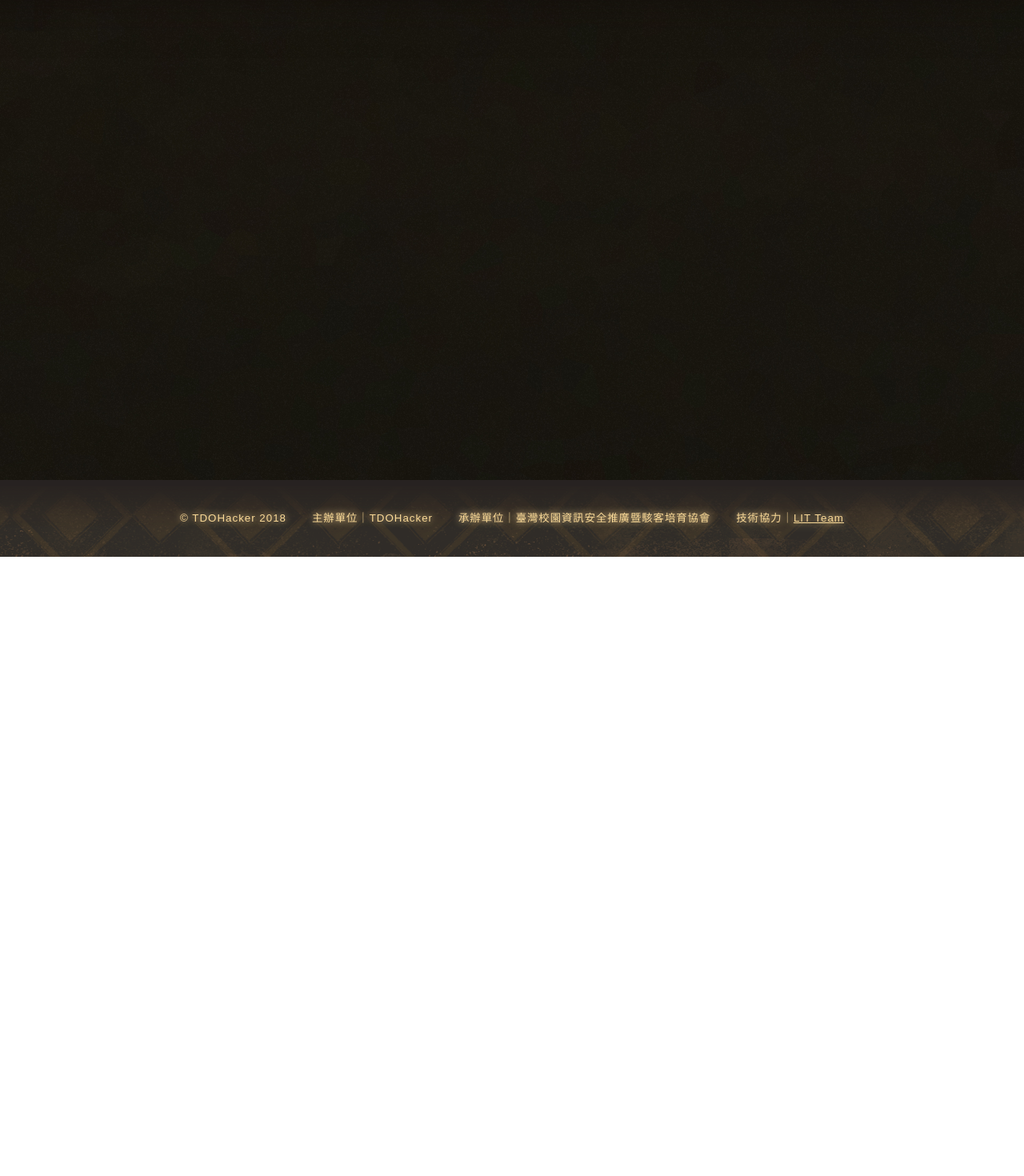
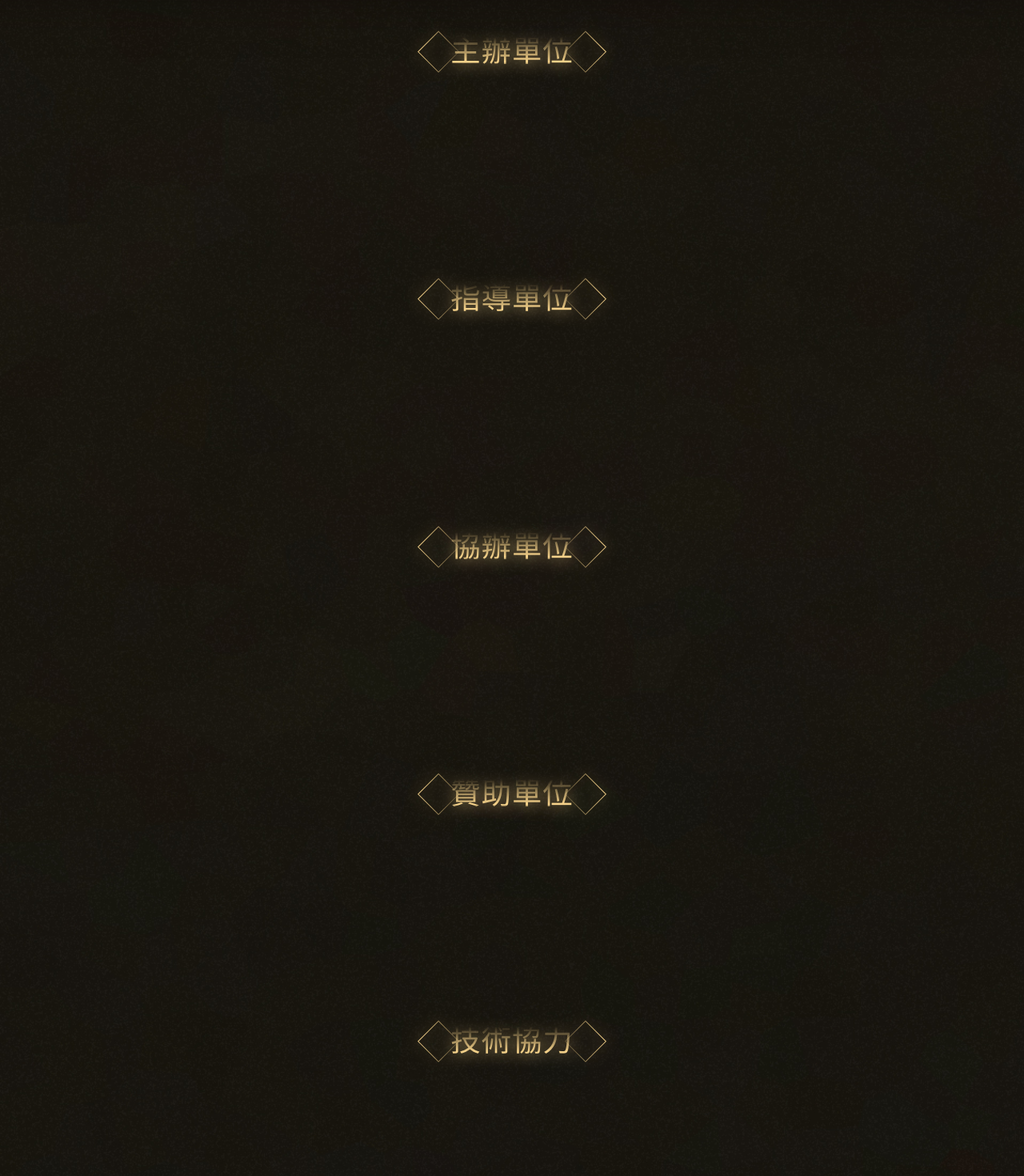
Before and after one commit to tdoh/tdoh.online, a Vue app: page /support in a window 1280 px wide. Shown: the part 200-1670 px from the top of the page at 80% size. Before the commit the page ends 896 px from the top, so only its background shows below. Built offline with nearby package versions, Linux system fonts and the light colour scheme; a web font is replaced by a local one.

Commit message:
Content: update content

```diff
--- a/src/views/Active.vue
+++ b/src/views/Active.vue
@@ -1,6 +1,21 @@
 <template>
   <div>
-
+    <div class="spotlight">
+      <div class="spotlight-box">
+        <h1 class="title symbol">駭客地下黑暗商城</h1>
+        <div class="content">
+          <p class="says">「你好啊大哥哥，真沒想到你可以來到駭客地下城呢！不過就到這裡為止了，接下來由各式煉獄困境來對付你吧！當然 … 如果勇者你能突破困境，我也不會虧待你的，顆顆！」</p>
+          <p>解出部署在場地的實體題目 / 虛擬題目獲得 Flag 上交到「暗黑商城」（位於國際會議廳的攤位）即可換取本年度駭客地下城專屬的特色紀念品！</p>
+        </div>
+      </div>
+      <div class="spotlight-box">
+        <h1 class="title symbol">TDOH-WorkShop</h1>
+        <div class="content no-indent center">
+          <p>這邊貌似沒有出售黑產。</p>
+          <p class="hide">你確定嗎？</p>
+        </div>
+      </div>
+    </div>
   </div>
 </template>
 
--- a/src/views/FloorMap.vue
+++ b/src/views/FloorMap.vue
@@ -1,6 +1,10 @@
 <template>
   <div>
-
+    <div class="spotlight">
+      <div class="spotlight-box">
+        <h1 class="title symbol">場地平面圖</h1>
+      </div>
+    </div>
   </div>
 </template>
 
--- a/src/views/Support.vue
+++ b/src/views/Support.vue
@@ -1,6 +1,37 @@
 <template>
   <div>
-
+    <div class="spotlight">
+      <div class="spotlight-box">
+        <h1 class="title symbol">主辦單位</h1>
+        <div class="content">
+          <p></p>
+        </div>
+      </div>
+      <div class="spotlight-box">
+        <h1 class="title symbol">指導單位</h1>
+        <div class="content">
+          <p></p>
+        </div>
+      </div>
+      <div class="spotlight-box">
+        <h1 class="title symbol">協辦單位</h1>
+        <div class="content">
+          <p></p>
+        </div>
+      </div>
+      <div class="spotlight-box">
+        <h1 class="title symbol">贊助單位</h1>
+        <div class="content">
+          <p></p>
+        </div>
+      </div>
+      <div class="spotlight-box">
+        <h1 class="title symbol">技術協力</h1>
+        <div class="content">
+          <p></p>
+        </div>
+      </div>
+    </div>
   </div>
 </template>
 
--- a/src/views/Team.vue
+++ b/src/views/Team.vue
@@ -1,6 +1,10 @@
 <template>
   <div>
-
+    <div class="spotlight">
+      <div class="spotlight-box">
+        <h1 class="title symbol">工作團隊</h1>
+      </div>
+    </div>
   </div>
 </template>
 
--- a/src/views/Traffic.vue
+++ b/src/views/Traffic.vue
@@ -1,6 +1,14 @@
 <template>
   <div>
-
+    <div class="spotlight">
+      <div class="spotlight-box">
+        <div class="title symbol">交通資訊</div>
+      </div>
+      <div class="spotlight-map">
+        <img class="map" src="../assets/images/paper.png" alt="">
+        <iframe src="https://www.google.com/maps/embed?pb=!1m14!1m8!1m3!1d14725.429635784727!2d120.2908224!3d22.6777352!3m2!1i1024!2i768!4f13.1!3m3!1m2!1s0x346e050a5586c935%3A0xbf3a2e2c964d999!2z6auY6ZuE6JOu5r2t5ZyL6Zqb5pyD6aSoIEdhcmRlbnZpbGxh!5e0!3m2!1szh-TW!2stw!4v1534230360981" frameborder="0" style="border:0" allowfullscreen></iframe>
+      </div>
+    </div>
   </div>
 </template>
 
```
